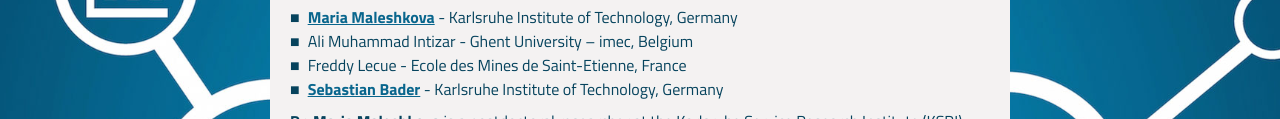
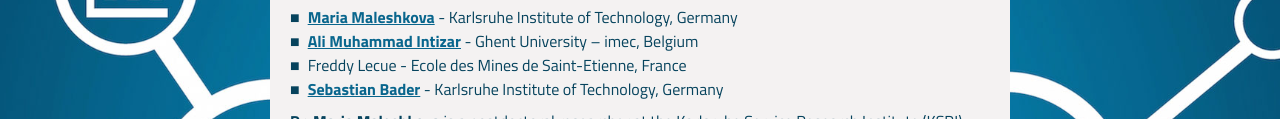
Before and after one commit to swit-ws/swit-ws.github.io, a plain HTML site: page organisation/index.html in a window 1280 px wide. Shown: the part 203-322 px from the top of the page. Drawn offline with Linux system fonts and the light colour scheme.

Commit message:
inserted link

```diff
--- a/organisation/index.html
+++ b/organisation/index.html
@@ -32,7 +32,7 @@
     <h1 id="organisers">Organisers</h1>
     <ul>
       <li><a href="mailto:maria.maleshkova@kit.edu">Maria Maleshkova</a> - Karlsruhe Institute of Technology, Germany</li>
-      <li>Ali Muhammad Intizar - Ghent University – imec, Belgium</li>
+      <li><a href="https://www.insight-centre.org/users/muhammad-intizar-ali">Ali Muhammad Intizar</a> - Ghent University – imec, Belgium</li>
       <li>Freddy Lecue - Ecole des Mines de Saint-Etienne, France</li>
       <li><a href="mailto:sebastian.bader@kit.edu">Sebastian Bader</a> - Karlsruhe Institute of Technology, Germany</li>
     </ul>
```
